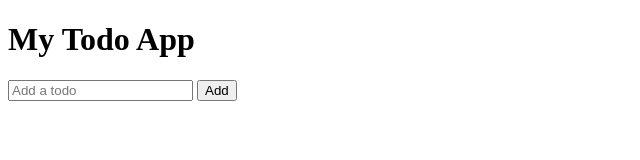
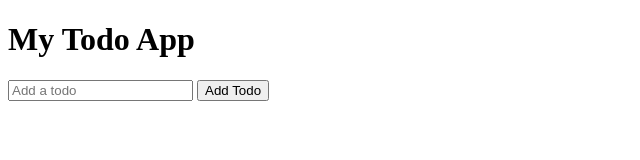
Before and after one commit to blackdreamer15/Todo-App, a plain HTML site: page dist/index.html in a window 1280 px wide. Shown: the full height of the page, 0-640 px from the left. Drawn offline with Linux system fonts and the light colour scheme.

Commit message:
Change text of submit button

```diff
--- a/dist/index.html
+++ b/dist/index.html
@@ -10,7 +10,7 @@
     <h1>My Todo App</h1>
     <form action="">
         <input type="text" placeholder="Add a todo">
-        <button type="submit">Add</button>
+        <button type="submit">Add Todo</button>
     </form>
 
     <script src="../main.js"></script>
```
